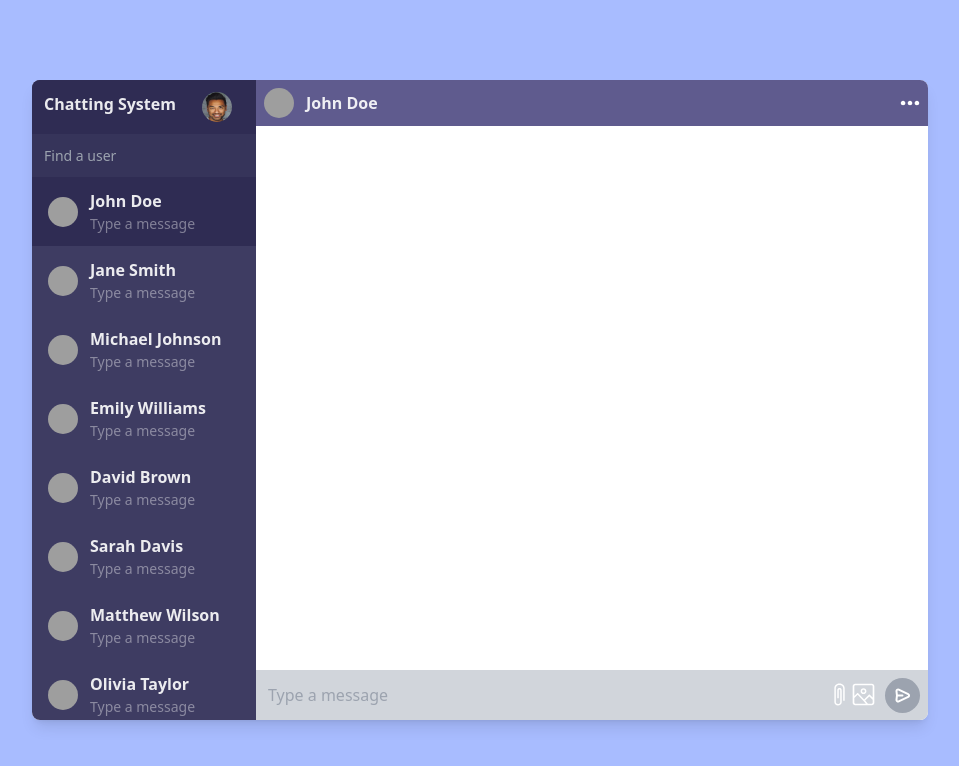
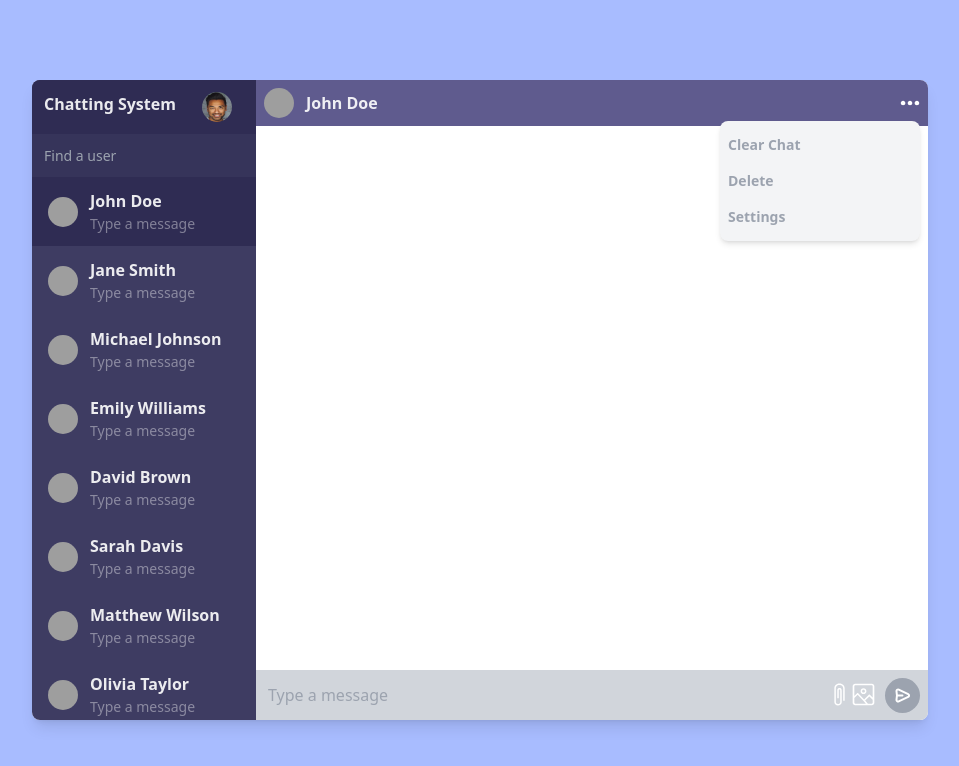
Before and after one commit to Shikharmall/chattingSystemReact, a React (Vite) app: page / in a window 1280 px wide. Shown: the top 766 px of the page, without its empty margins (160-1119 px from the left). Built offline with nearby package versions, Linux system fonts and the light colour scheme; grey boxes are pictures that could not be loaded.

Commit message:
added clear chat logic and option

```diff
--- a/index.html
+++ b/index.html
@@ -4,7 +4,7 @@
     <meta charset="UTF-8" />
     <link rel="icon" type="image/svg+xml" href="/vite.svg" />
     <meta name="viewport" content="width=device-width, initial-scale=1.0" />
-    <title>Chatting Sysytem</title>
+    <title>Chatting System</title>
   </head>
   <body>
     <div id="root"></div>
--- a/src/components/ChattingHeader.jsx
+++ b/src/components/ChattingHeader.jsx
@@ -1,6 +1,22 @@
-import React from "react";
+import React, { useEffect, useRef, useState } from "react";
 
-export default function ChattingHeader({userOpenDetails}) {
+export default function ChattingHeader({ userOpenDetails, clearChat }) {
+  const [open, setOpen] = useState(true);
+  const ref = useRef(null);
+
+  useEffect(() => {
+    function handleClickOutside(event) {
+      if (ref.current && !ref.current.contains(event.target)) {
+        setOpen(false);
+      }
+    }
+
+    document.addEventListener("click", handleClickOutside);
+    return () => {
+      document.removeEventListener("click", handleClickOutside);
+    };
+  }, [ref]);
+
   return (
     <div className="p-2 flex bg-[#5f5b8e] rounded-tr-lg justify-between items-center justify-center">
       <div className="flex items-center justify-center">
@@ -13,7 +29,7 @@ export default function ChattingHeader({userOpenDetails}) {
           {userOpenDetails[0]?.name}
         </p>
       </div>
-      <div>
+      <div className="relative">
         <svg
           fill="#fff"
           className="cursor-pointer"
@@ -21,14 +37,42 @@ export default function ChattingHeader({userOpenDetails}) {
           width="20px"
           height="20px"
           viewBox="0 0 52 52"
-          enable-background="new 0 0 52 52"
-          xml:space="preserve"
+          enableBackground="new 0 0 52 52" // Corrected attribute name
+          xmlSpace="preserve" // Corrected attribute name
+          onClick={() => {
+            setOpen(!open);
+            console.log("open state:", open);
+          }}
         >
           <path
             d="M8,20c3.3,0,6,2.7,6,6s-2.7,6-6,6s-6-2.7-6-6S4.7,20,8,20z M26,20c3.3,0,6,2.7,6,6s-2.7,6-6,6s-6-2.7-6-6
 	S22.7,20,26,20z M44,20c3.3,0,6,2.7,6,6s-2.7,6-6,6s-6-2.7-6-6S40.7,20,44,20z"
           />
         </svg>
+
+        {open ? (
+          <div
+            className={`absolute top-7 right-0 w-[200px] h-[120px] justify-center flex flex-col bg-gray-100 overflow-hidden cursor-pointer rounded-lg shadow-md transition-opacity duration-300 ${
+              open ? "opacity-100" : "opacity-0"
+            }`}
+            //ref={ref}
+          >
+            <p
+              className="p-2 flex text-gray-400 font-semibold hover:bg-gray-300 text-sm"
+              onClick={() => {
+                clearChat(userOpenDetails[0]?.id);
+              }}
+            >
+              Clear Chat
+            </p>
+            <p className="p-2 flex text-gray-400 font-semibold hover:bg-gray-300 text-sm">
+              Delete
+            </p>
+            <p className="p-2 flex text-gray-400 font-semibold hover:bg-gray-300 text-sm">
+              Settings
+            </p>
+          </div>
+        ) : null}
       </div>
     </div>
   );
--- a/src/components/ChattingTyping.jsx
+++ b/src/components/ChattingTyping.jsx
@@ -7,6 +7,7 @@ export default function ChattingTyping({
   userOpenDetails,
   sendMessage,
   messageList,
+  clearChat
 }) {
   const getCurrentTime = () => {
     const now = new Date();
@@ -36,7 +37,7 @@ export default function ChattingTyping({
 
   return (
     <div className="w-3/4 h-[100%] relative">
-      <ChattingHeader userOpenDetails={userOpenDetails} />
+      <ChattingHeader userOpenDetails={userOpenDetails} clearChat={clearChat}/>
 
       <MessageContainer
         messageList={messageList}
--- a/src/pages/ChatPage.jsx
+++ b/src/pages/ChatPage.jsx
@@ -38,6 +38,17 @@ export default function ChatPage() {
     ]);
   };
 
+  const clearChat = (id) => {
+    setMessageList((prevList) =>
+      prevList.filter((message) => message.id !== id)
+    );
+    setUsersData([
+      ...usersData.slice(0, id - 1),
+      { ...usersData[id - 1], lastMessage: "Type a message" },
+      ...usersData.slice(id),
+    ]);
+  };
+
   return (
     <div className="bg-[#a8bcff] w-[100vw] h-[100vh] flex justify-center items-center ">
       <div className="bg-white w-[70vw] h-[80vh] rounded-lg shadow-lg ">
@@ -52,6 +63,7 @@ export default function ChatPage() {
             userOpenDetails={userOpenDetails}
             sendMessage={sendMessage}
             messageList={messageList}
+            clearChat={clearChat}
           />
         </div>
       </div>
```
